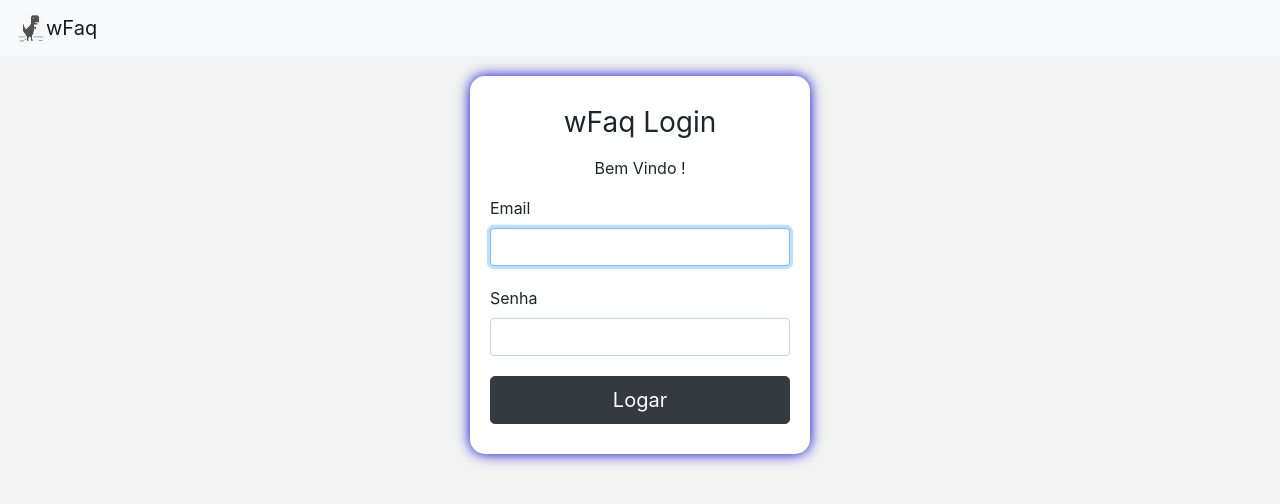
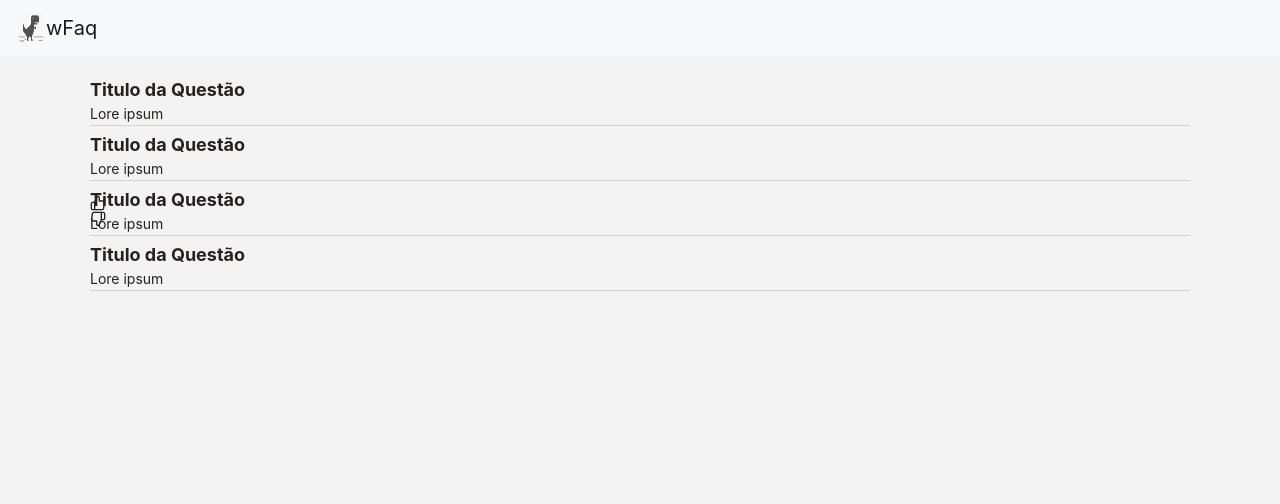
Before and after one commit to wfaq/wfaq-frontend, a React (Create React App) app: page /questions in a window 1280 px wide. Shown: the top 504 px of the page. Built offline with nearby package versions, Linux system fonts and the light colour scheme.

Commit message:
Lista questões, feather icons

```diff
--- a/package.json
+++ b/package.json
@@ -6,10 +6,13 @@
     "axios": "^0.19.0",
     "bootstrap": "^4.4.1",
     "cors": "^2.8.5",
+    "feather-icons": "^4.26.0",
     "jquery": "^3.4.1",
     "popper.js": "^1.16.0",
     "react": "^16.12.0",
     "react-dom": "^16.12.0",
+    "react-icons": "^3.9.0",
+    "react-router-dom": "^5.1.2",
     "react-scripts": "3.2.0"
   },
   "scripts": {
--- a/src/App.js
+++ b/src/App.js
@@ -3,17 +3,17 @@ import "./App.css";
 import "./components/Questoes";
 
 
-import Login from "./components/Login";
+
 import Header from "./components/Header";
 // import Questoes from './components/Questoes';
-import Principal from './pages/principal/index';
+import Routes from "./routes/routes";
 
 function App() {
   return (
     // <div className="App">
     <>
        <Header />
-        <Login />
+        <Routes/>
     </>
     // </div>
   );
--- a/src/components/Questoes.js
+++ b/src/components/Questoes.js
@@ -23,6 +23,7 @@ function Questoes() {
   return (
     <div>
       <input type="text" name="" id="" />
+      <h1>AAAAAAAAAAA</h1>
 
       <ul>
         {questions.map((question, i) => {
--- a/src/pages/principal/index.js
+++ b/src/pages/principal/index.js
@@ -1,4 +1,4 @@
-import React from "../../../node_modules/react";
+import React from "react";
 
 import { Container } from "./styles";
 import Questoes from '../../components/Questoes'
--- /dev/null
+++ b/src/pages/questions/index.js
@@ -0,0 +1,34 @@
+import React from 'react';
+import { FiThumbsUp,FiThumbsDown}  from 'react-icons/fi';
+
+import './styles.css';
+
+export default function Questions() {
+    return (
+        <div className="container">
+            <ul>
+                <li>
+                    <strong>Titulo da Questão</strong>
+                    <p>Lore ipsum </p>
+                </li>
+                <li>
+                    <strong>Titulo da Questão</strong>
+                    <p>Lore ipsum </p>
+                    <div className="buttons">
+                          <FiThumbsUp size={16} />
+                          <FiThumbsDown size={16} />
+                    </div>
+                </li>
+                <li>
+                    <strong>Titulo da Questão</strong>
+                    <p>Lore ipsum </p>
+                </li>
+                <li>
+                    <strong>Titulo da Questão</strong>
+                    <p>Lore ipsum </p>
+                </li>
+            </ul>
+
+        </div>
+    )
+}
--- /dev/null
+++ b/src/pages/questions/styles.css
@@ -0,0 +1,9 @@
+.container li strong {
+    font-size: 18px;
+}
+
+.buttons {
+    float: left;
+    display: flex;
+    flex-direction: column;
+}
--- /dev/null
+++ b/src/routes/routes.js
@@ -0,0 +1,18 @@
+import React from "react";
+
+import { BrowserRouter, Route, Switch, Redirect } from "react-router-dom";
+import Login from "../components/Login";
+import Principal from '../pages/principal';
+import Questions from '../pages/questions';
+
+const Routes = () => (
+  <BrowserRouter>
+    <Switch>
+        <Route exact path="/" component={() => <Login />} ></Route>
+        <Route path="/main" component={() => <Principal />} ></Route>
+        <Route path="/questions" component={() => <Questions />} ></Route>
+    </Switch>
+  </BrowserRouter>
+);
+
+export default Routes;
```
Also changed, not shown: 2 other files (tests, documents, lock files or other folders).
